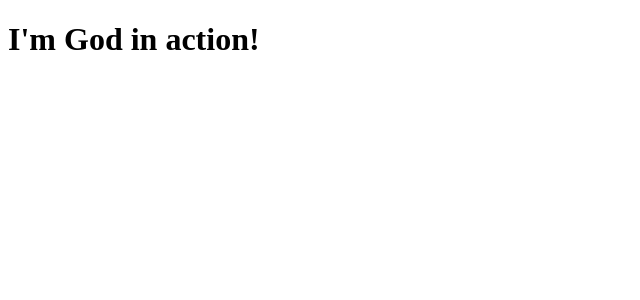
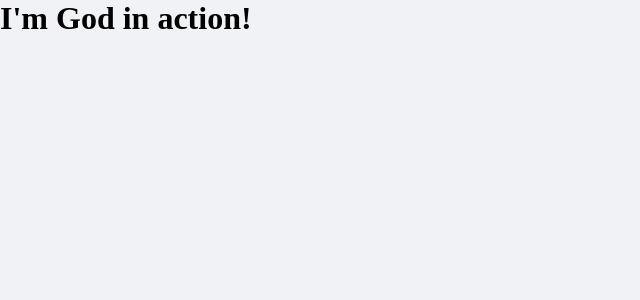
Before and after one commit to raphaeldevs/dtmoney, a React (Create React App) app: page / in a window 1280 px wide. Shown: the top 300 px of the page, without its empty margins (0-640 px from the left). Built offline with nearby package versions, Linux system fonts and the light colour scheme.

Commit message:
create global styles

```diff
--- a/src/App.tsx
+++ b/src/App.tsx
@@ -1,7 +1,13 @@
+import { GlobalStyle } from "./styles/global";
+
 export function App() {
   return (
-    <div className="App">
-      <h1>I'm God in action!</h1>
-    </div>
+    <>
+      <GlobalStyle />
+
+      <div className="App">
+        <h1>I'm God in action!</h1>
+      </div>
+    </>
   )
 }
--- /dev/null
+++ b/src/styles/global.ts
@@ -0,0 +1,45 @@
+import { createGlobalStyle } from 'styled-components'
+
+export const GlobalStyle = createGlobalStyle`
+  :root {
+    --background: #F0F2F5;
+    --shape: #FFFFFF;
+    --red: #E52E4D;
+    --blue: #5429CC;
+    --blue-light: #6933FF;
+    --green: #33CC95;
+    --text-title: #363F5F;
+    --text-body: #969CB2;
+  }
+
+  * {
+    margin: 0;
+    padding: 0;
+    box-sizing: border-box;
+  }
+
+  html {
+    @media (max-width: 1080px) {
+      font-size: 93.75%
+    }
+
+    @media (max-width: 720px) {
+      font-size: 87.5%
+    }
+  }
+
+  body {
+    background: var(--background);
+    -webkit-font-smoothing: antialiased;
+  }
+
+  button {
+    cursor: pointer;
+  }
+
+  [disable] {
+    opacity: 0.6;
+
+    cursor: not-allowed;
+  }
+`
```
